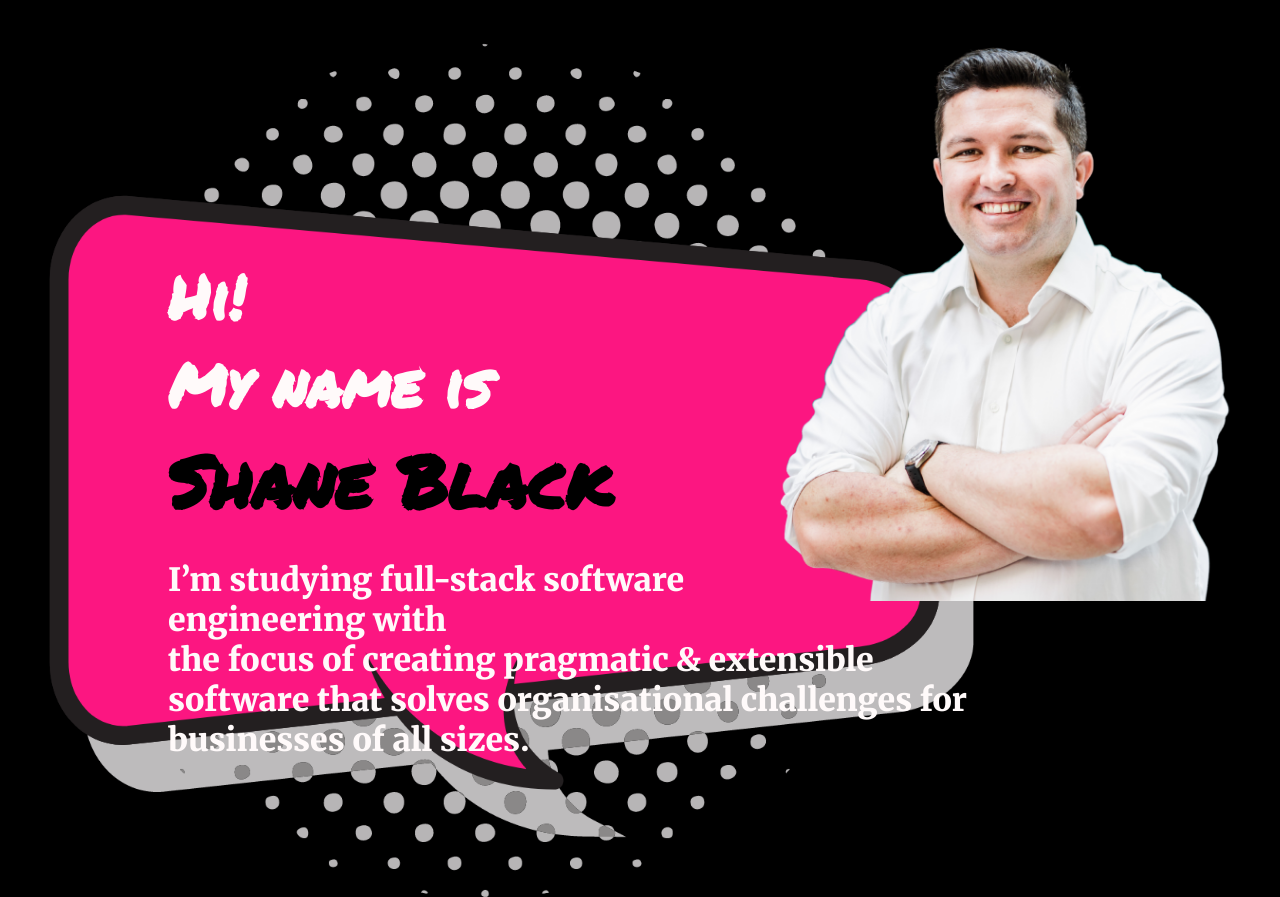
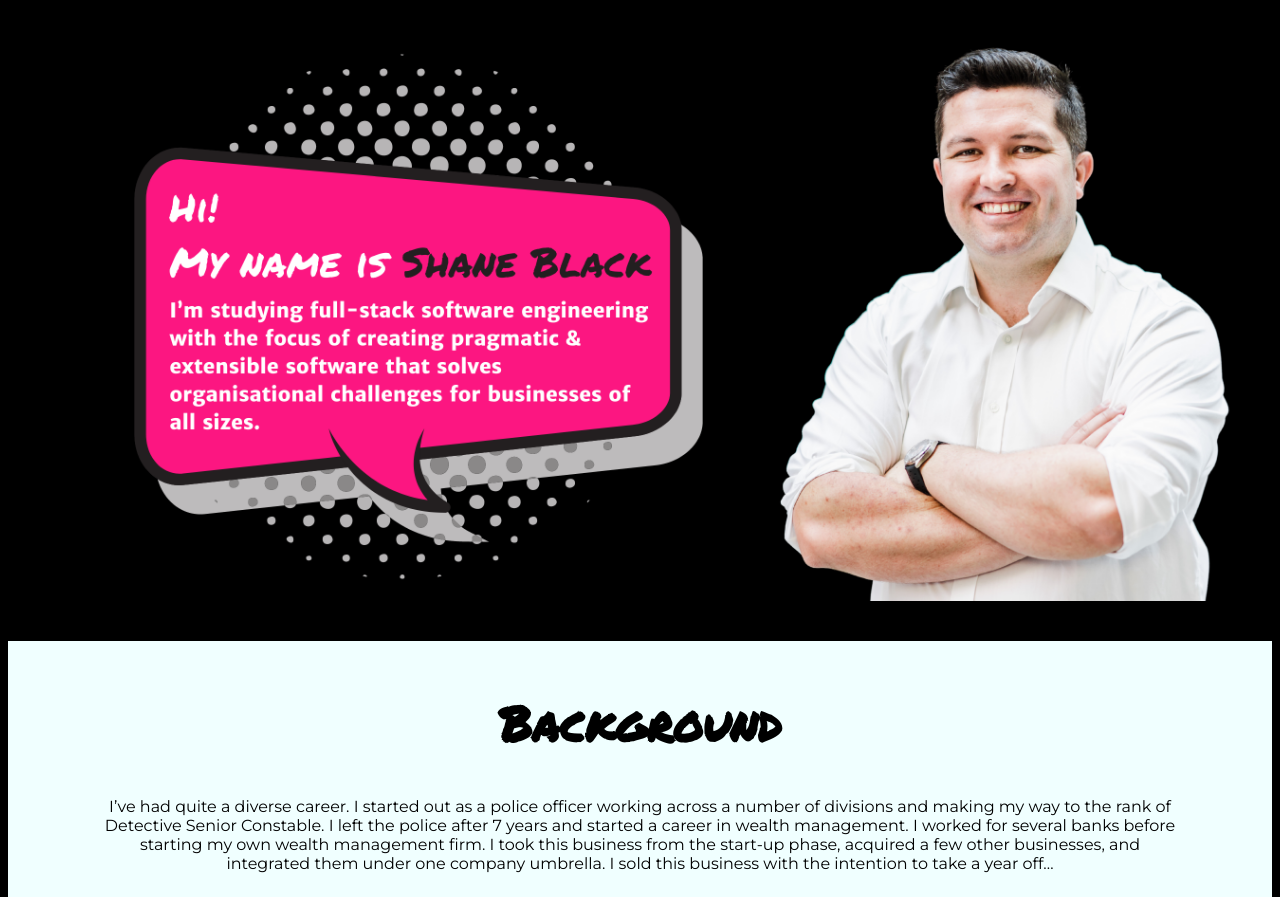
Before and after one commit to Shane-Black/portfolio-website, a plain HTML site: page index.html in a window 1280 px wide. Shown: the top 897 px of the page. Drawn offline with Linux system fonts and the light colour scheme; files whose address does not match are found by name.

Commit message:
fixed medium link and swapped background for a speech bubble image

```diff
--- a/index.html
+++ b/index.html
@@ -10,12 +10,15 @@
     </head>
 
     <body>
-        <div class="headshot">
-            <img src="./Images/SB.png" alt="Shane Black">
-        </div>
+
+
         <div class="intro" id="intro">
-            <h1>Hi!<br>My name is <strong>Shane Black</strong></h1>
-            <h2>I’m studying full-stack software engineering with<br> the focus of creating pragmatic & extensible<br> software that solves organisational challenges for businesses of all sizes.</h2>
+            <div class="clearfix">
+                <img src="./Images/SB.png" alt="Shane Black">
+                <img src="./Images/speech-bubble-text.png">
+            </div>
+            <!-- <h1>Hi!<br>My name is <strong>Shane Black</strong></h1>  -->
+            <!-- <h2>I’m studying full-stack software engineering with the focus of creating pragmatic & extensible software that solves organisational challenges for businesses of all sizes.</h2> -->
 
         </div>
 
@@ -99,7 +102,7 @@
             <a href="mailto:shane.black@hey.com" target="_blank" title="email">
             Email Me</a>
 
-            <a href="https://medium.com/@shane.black_26788" target="_blank" title="medium">Medium</a>
+            <a href="https://shane-w-black.medium.com/" target="_blank" title="medium">Medium</a>
         </div>
     </footer>
 </html>
--- a/style.css
+++ b/style.css
@@ -34,15 +34,20 @@ img {
     float: right;
     position: relative;
     padding-top: 1.5em;
+    overflow: hidden;
 }
-
+.clearfix::after {
+    content: "";
+    clear: both;
+    display: table;
+  }
 p {
     font-size: 1em;
     color: white;
     font-family: 'Montserrat', sans-serif;
 }
 .intro {
-    background-image: url(./Images/speech-bubble.png);
+    /* background-image: url(./Images/speech-bubble.png);
     background-repeat: no-repeat;
     background-size: 925px;
     background-position: 12% 0%;
@@ -50,8 +55,9 @@ p {
     padding-left: 10em;
     padding-bottom: 11.5em;
     padding-right: 10em;
-    text-align: left;
+    text-align: left; */
 }
+
 
 #intro strong {
     font-family: 'Permanent Marker', cursive;
```
Also changed, not shown: Images/speech-bubble-text.png (added), 1 other file.
